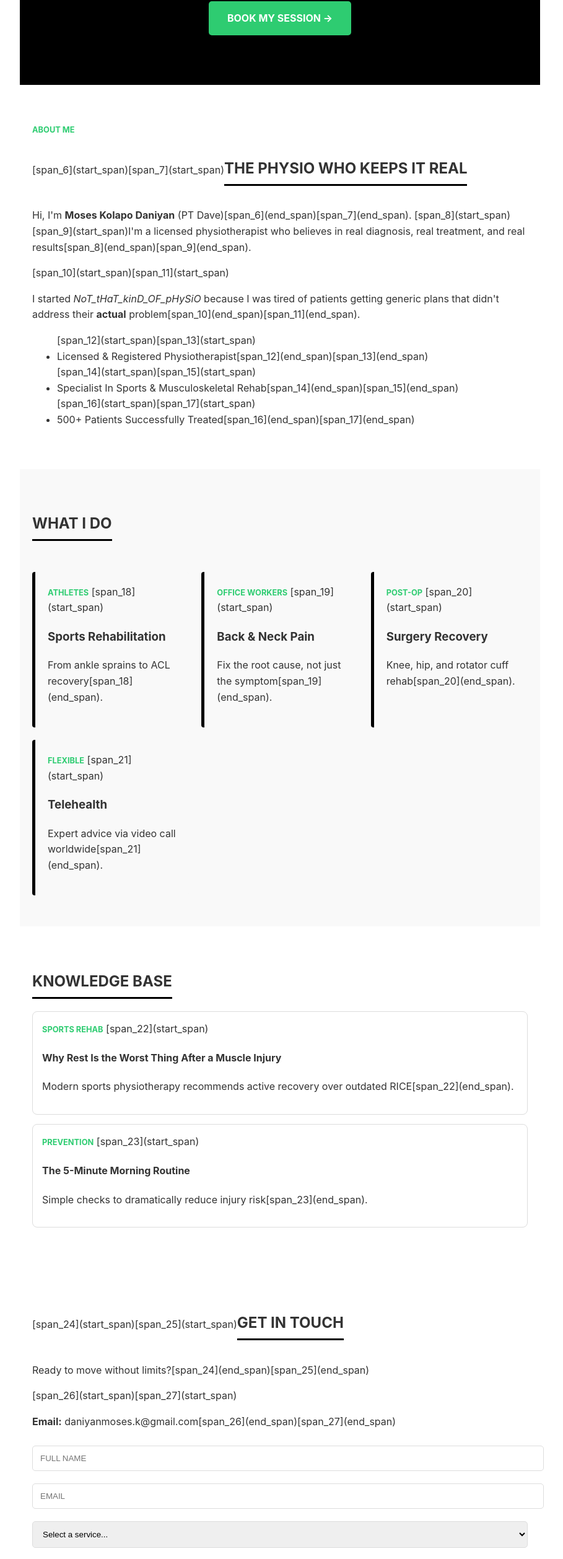
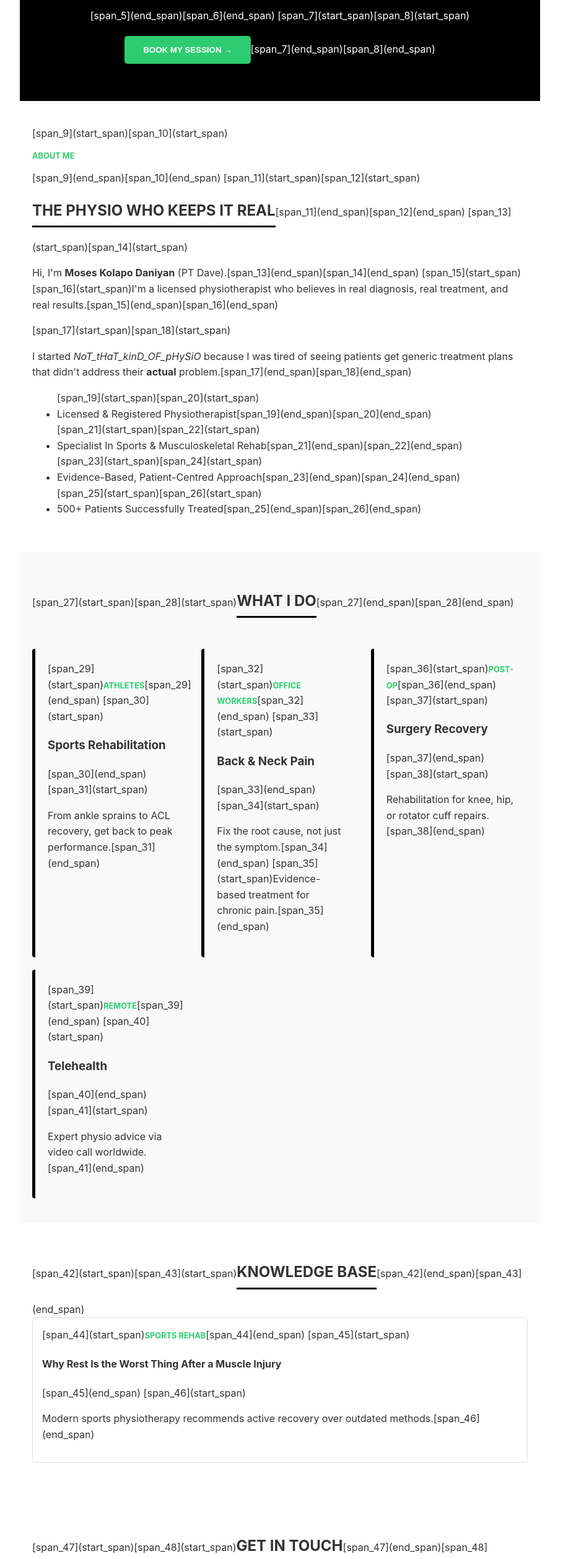
Before and after one commit to PTdave01/PTdave01.github.io, a plain HTML site: page index.html in a window 1280 px wide. Shown: the part 220-2736 px from the top of the page at 62% size, without its empty margins (188-1097 px from the left). Drawn offline with Linux system fonts and the light colour scheme.

Commit message:
Update index.html

```diff
--- a/index.html
+++ b/index.html
@@ -5,16 +5,18 @@
     <meta name="viewport" content="width=device-width, initial-scale=1.0">
     <title>PT_DAVE | Not That Kind of Physio</title>
     <style>
+        /* CSS: Professional & Responsive Styling */
         :root { --main: #000000; --accent: #2ecc71; --bg: #ffffff; --light: #f9f9f9; }
-        body { font-family: -apple-system, sans-serif; line-height: 1.6; color: #333; margin: 0; background: var(--bg); }
-        header, section, footer { padding: 50px 20px; max-width: 800px; margin: auto; }
-        .hero { background: var(--main); color: #fff; text-align: center; padding: 80px 20px; }
+        body { font-family: -apple-system, sans-serif; line-height: 1.6; color: #333; margin: 0; background: var(--bg); scroll-behavior: smooth; }
+        header, section, footer { padding: 40px 20px; max-width: 800px; margin: auto; }
+        .hero { background: var(--main); color: #fff; text-align: center; padding: 60px 20px; }
         .hero h1 { font-size: 2.5rem; margin: 0; letter-spacing: 2px; }
-        .btn { background: var(--accent); color: #fff; padding: 15px 30px; text-decoration: none; display: inline-block; font-weight: bold; border-radius: 5px; margin-top: 20px; border: none; }
+        .btn { background: var(--accent); color: #fff; padding: 15px 30px; text-decoration: none; display: inline-block; font-weight: bold; border-radius: 5px; margin-top: 20px; border: none; cursor: pointer; transition: 0.3s; }
+        .btn:hover { opacity: 0.8; }
         .grid { display: grid; grid-template-columns: repeat(auto-fit, minmax(250px, 1fr)); gap: 20px; margin-top: 30px; }
         .card { background: var(--light); padding: 20px; border-left: 5px solid var(--main); border-radius: 4px; }
         .blog-card { border: 1px solid #ddd; padding: 15px; margin-bottom: 15px; border-radius: 8px; }
-        input, select, textarea { width: 100%; padding: 12px; margin: 10px 0; border: 1px solid #ddd; border-radius: 5px; }
+        input, select, textarea { width: 100%; padding: 12px; margin: 10px 0; border: 1px solid #ddd; border-radius: 5px; box-sizing: border-box; font-size: 16px; }
         h2 { border-bottom: 3px solid var(--main); display: inline-block; padding-bottom: 5px; text-transform: uppercase; }
         .tag { font-size: 0.8rem; font-weight: bold; color: var(--accent); text-transform: uppercase; }
     </style>
@@ -22,70 +24,94 @@
 <body>
 
     <section class="hero">
-        <h1>PT_DAVE</h1> <p>SPORTS REHABILITATION | BACK PAIN RELIEF</p> <a href="#contact" class="btn">BOOK MY SESSION →</a> </section>
+        [span_3](start_span)[span_4](start_span)<h1>PT_DAVE</h1>[span_3](end_span)[span_4](end_span)
+        <p>SPORTS REHABILITATION | [span_5](start_span)[span_6](start_span)BACK PAIN RELIEF</p>[span_5](end_span)[span_6](end_span)
+        [span_7](start_span)[span_8](start_span)<button onclick="scrollToContact()" class="btn">BOOK MY SESSION →</button>[span_7](end_span)[span_8](end_span)
+    </section>
 
     <section id="about">
-        <p class="tag">About Me</p>
-        [span_6](start_span)[span_7](start_span)<h2>The Physio Who Keeps It Real</h2> <p>Hi, I'm <strong>Moses Kolapo Daniyan</strong> (PT Dave)[span_6](end_span)[span_7](end_span). [span_8](start_span)[span_9](start_span)I'm a licensed physiotherapist who believes in real diagnosis, real treatment, and real results[span_8](end_span)[span_9](end_span).</p>
-        [span_10](start_span)[span_11](start_span)<p>I started <em>NoT_tHaT_kinD_OF_pHySiO</em> because I was tired of patients getting generic plans that didn't address their <strong>actual</strong> problem[span_10](end_span)[span_11](end_span).</p>
+        [span_9](start_span)[span_10](start_span)<p class="tag">About Me</p>[span_9](end_span)[span_10](end_span)
+        [span_11](start_span)[span_12](start_span)<h2>The Physio Who Keeps It Real</h2>[span_11](end_span)[span_12](end_span)
+        [span_13](start_span)[span_14](start_span)<p>Hi, I'm <strong>Moses Kolapo Daniyan</strong> (PT Dave).[span_13](end_span)[span_14](end_span) [span_15](start_span)[span_16](start_span)I'm a licensed physiotherapist who believes in real diagnosis, real treatment, and real results.[span_15](end_span)[span_16](end_span)</p>
+        [span_17](start_span)[span_18](start_span)<p>I started <em>NoT_tHaT_kinD_OF_pHySiO</em> because I was tired of seeing patients get generic treatment plans that didn't address their <strong>actual</strong> problem.[span_17](end_span)[span_18](end_span)</p>
         <ul>
-            [span_12](start_span)[span_13](start_span)<li>Licensed & Registered Physiotherapist[span_12](end_span)[span_13](end_span)</li>
-            [span_14](start_span)[span_15](start_span)<li>Specialist In Sports & Musculoskeletal Rehab[span_14](end_span)[span_15](end_span)</li>
-            [span_16](start_span)[span_17](start_span)<li>500+ Patients Successfully Treated[span_16](end_span)[span_17](end_span)</li>
+            [span_19](start_span)[span_20](start_span)<li>Licensed & Registered Physiotherapist[span_19](end_span)[span_20](end_span)</li>
+            [span_21](start_span)[span_22](start_span)<li>Specialist In Sports & Musculoskeletal Rehab[span_21](end_span)[span_22](end_span)</li>
+            [span_23](start_span)[span_24](start_span)<li>Evidence-Based, Patient-Centred Approach[span_23](end_span)[span_24](end_span)</li>
+            [span_25](start_span)[span_26](start_span)<li>500+ Patients Successfully Treated[span_25](end_span)[span_26](end_span)</li>
         </ul>
     </section>
 
     <section id="services" style="background: var(--light);">
-        <h2>What I Do</h2> <div class="grid">
+        [span_27](start_span)[span_28](start_span)<h2>What I Do</h2>[span_27](end_span)[span_28](end_span)
+        <div class="grid">
             <div class="card">
-                <span class="tag">Athletes</span>
-                [span_18](start_span)<h3>Sports Rehabilitation</h3> <p>From ankle sprains to ACL recovery[span_18](end_span).</p>
+                [span_29](start_span)<span class="tag">Athletes</span>[span_29](end_span)
+                [span_30](start_span)<h3>Sports Rehabilitation</h3>[span_30](end_span)
+                [span_31](start_span)<p>From ankle sprains to ACL recovery, get back to peak performance.[span_31](end_span)</p>
             </div>
             <div class="card">
-                <span class="tag">Office Workers</span>
-                [span_19](start_span)<h3>Back & Neck Pain</h3> <p>Fix the root cause, not just the symptom[span_19](end_span).</p>
+                [span_32](start_span)<span class="tag">Office Workers</span>[span_32](end_span)
+                [span_33](start_span)<h3>Back & Neck Pain</h3>[span_33](end_span)
+                [span_34](start_span)<p>Fix the root cause, not just the symptom.[span_34](end_span) [span_35](start_span)Evidence-based treatment for chronic pain.[span_35](end_span)</p>
             </div>
             <div class="card">
-                <span class="tag">Post-Op</span>
-                [span_20](start_span)<h3>Surgery Recovery</h3> <p>Knee, hip, and rotator cuff rehab[span_20](end_span).</p>
+                [span_36](start_span)<span class="tag">Post-Op</span>[span_36](end_span)
+                [span_37](start_span)<h3>Surgery Recovery</h3>[span_37](end_span)
+                [span_38](start_span)<p>Rehabilitation for knee, hip, or rotator cuff repairs.[span_38](end_span)</p>
             </div>
             <div class="card">
-                <span class="tag">Flexible</span>
-                [span_21](start_span)<h3>Telehealth</h3> <p>Expert advice via video call worldwide[span_21](end_span).</p>
+                [span_39](start_span)<span class="tag">Remote</span>[span_39](end_span)
+                [span_40](start_span)<h3>Telehealth</h3>[span_40](end_span)
+                [span_41](start_span)<p>Expert physio advice via video call worldwide.[span_41](end_span)</p>
             </div>
         </div>
     </section>
 
     <section id="knowledge">
-        <h2>Knowledge Base</h2> <div class="blog-card">
-            <span class="tag">Sports Rehab</span>
-            [span_22](start_span)<h4>Why Rest Is the Worst Thing After a Muscle Injury</h4> <p>Modern sports physiotherapy recommends active recovery over outdated RICE[span_22](end_span).</p>
-        </div>
+        [span_42](start_span)[span_43](start_span)<h2>Knowledge Base</h2>[span_42](end_span)[span_43](end_span)
         <div class="blog-card">
-            <span class="tag">Prevention</span>
-            [span_23](start_span)<h4>The 5-Minute Morning Routine</h4> <p>Simple checks to dramatically reduce injury risk[span_23](end_span).</p>
+            [span_44](start_span)<span class="tag">Sports Rehab</span>[span_44](end_span)
+            [span_45](start_span)<h4>Why Rest Is the Worst Thing After a Muscle Injury</h4>[span_45](end_span)
+            [span_46](start_span)<p>Modern sports physiotherapy recommends active recovery over outdated methods.[span_46](end_span)</p>
         </div>
     </section>
 
     <section id="contact">
-        [span_24](start_span)[span_25](start_span)<h2>Get In Touch</h2> <p>Ready to move without limits?[span_24](end_span)[span_25](end_span)</p>
-        [span_26](start_span)[span_27](start_span)<p><strong>Email:</strong> daniyanmoses.k@gmail.com[span_26](end_span)[span_27](end_span)</p>
-        <form>
-            <input type="text" placeholder="FULL NAME" required>
-            <input type="email" placeholder="EMAIL" required>
-            <select>
-                <option>Select a service...</option>
+        [span_47](start_span)[span_48](start_span)<h2>Get In Touch</h2>[span_47](end_span)[span_48](end_span)
+        [span_49](start_span)[span_50](start_span)<p>Email: <strong>daniyanmoses.k@gmail.com</strong>[span_49](end_span)[span_50](end_span)</p>
+        <form id="contactForm">
+            [span_51](start_span)[span_52](start_span)<input type="text" id="name" placeholder="FULL NAME" required>[span_51](end_span)[span_52](end_span)
+            [span_53](start_span)[span_54](start_span)<input type="email" id="email" placeholder="EMAIL" required>[span_53](end_span)[span_54](end_span)
+            <select id="service">
+                [span_55](start_span)[span_56](start_span)<option>Select a service...</option>[span_55](end_span)[span_56](end_span)
                 <option>Sports Rehabilitation</option>
                 <option>Back Pain Relief</option>
                 <option>Telehealth</option>
             </select>
-            <textarea placeholder="TELL ME ABOUT YOUR CONDITION" rows="4"></textarea>
-            <button type="submit" class="btn" style="width:100%;">BOOK MY SESSION →</button> </form>
+            [span_57](start_span)[span_58](start_span)<textarea id="message" placeholder="TELL ME ABOUT YOUR CONDITION" rows="4"></textarea>[span_57](end_span)[span_58](end_span)
+            [span_59](start_span)[span_60](start_span)<button type="submit" class="btn" style="width:100%;">BOOK MY SESSION →</button>[span_59](end_span)[span_60](end_span)
+        </form>
     </section>
 
     <footer style="text-align: center; font-size: 0.8rem; color: #888;">
-        <p>&copy; [span_28](start_span)[span_29](start_span)2026 Moses Kolapo Daniyan - NoT_tHaT_kInD_oF_pHySiO</p> <p>Follow @PT_Dave on Twitter/X for daily tips[span_28](end_span)[span_29](end_span)</p>
+        <p>&copy; [span_61](start_span)[span_62](start_span)2026 Moses Kolapo Daniyan - NoT_tHaT_kInD_oF_pHySiO</p>[span_61](end_span)[span_62](end_span)
+        [span_63](start_span)[span_64](start_span)<p>Follow @PT_Dave on Twitter/X for daily tips</p>[span_63](end_span)[span_64](end_span)
     </footer>
+
+    <script>
+        /* JavaScript: Functionality */
+        function scrollToContact() {
+            document.getElementById('contact').scrollIntoView({ behavior: 'smooth' });
+        }
+
+        document.getElementById('contactForm').addEventListener('submit', function(e) {
+            e.preventDefault();
+            const name = document.getElementById('name').value;
+            alert('Hi ' + name + ', thanks for reaching out to PT Dave! I will get back to you at the email provided.');
+            this.reset();
+        });
+    </script>
 
 </body>
 </html>
```
